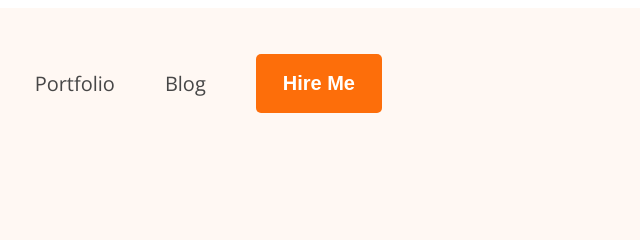
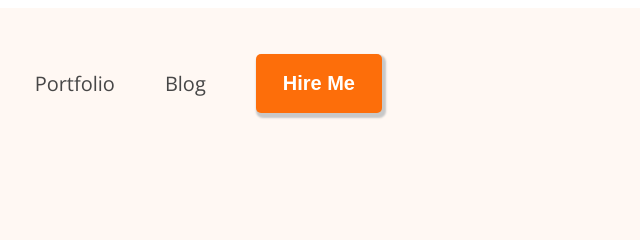
Before and after one commit to rakibul263/Developer-Personal-Portfolio, a plain HTML site: page index.html in a window 1280 px wide. In both pictures the pointer is over the button "Hire Me". Shown: the top 240 px of the page, 610-1250 px from the left. Drawn offline with nearby package versions, Linux system fonts and the light colour scheme; a web font is replaced by a local one.

Commit message:
box modify

```diff
--- a/Style/protfolio.css
+++ b/Style/protfolio.css
@@ -115,6 +115,7 @@ main{
     padding:130px 150px;
     text-align: center;
     margin-top: 130px;
+    box-shadow: 2px 3px 4px 4px rgb(200, 200, 200);
 }
 
 .about-items{
@@ -125,6 +126,11 @@ main{
 }
 .item-description{
     font-weight: 600;
+}
+
+button:hover{
+    transition: 1s;
+    box-shadow: 2px 3px 2px 2px rgb(200, 200, 200);
 }
 
 .main-skill{
```
